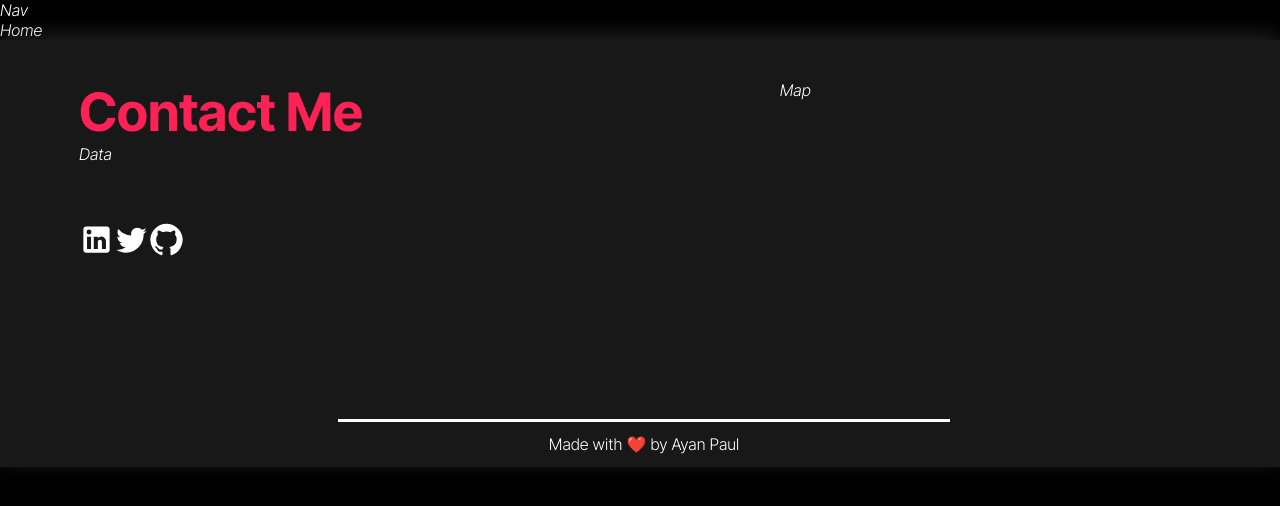
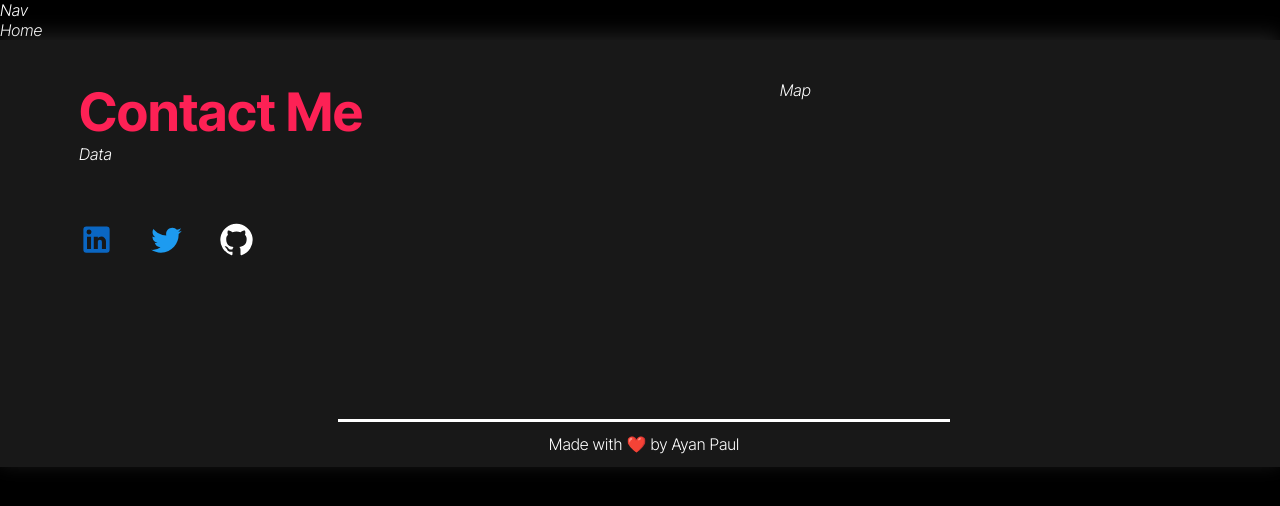
Before and after one commit to Ayanpaul11/Portfolio, a React (Create React App) app: page / in a window 1280 px wide. Shown: the top 506 px of the page. Built offline with nearby package versions, Linux system fonts and the light colour scheme.

Commit message:
Update Footer.jsx

```diff
--- a/src/Components/Footer.jsx
+++ b/src/Components/Footer.jsx
@@ -12,8 +12,8 @@ export default function Footer() {
           <p className={FCss.ContactMe}>Contact Me</p>
           <p>Data</p>
           <div className={FCss.SocialDiv}>
-            <LinkedInIcon fontSize="large" />
-            <TwitterIcon fontSize="large" />
+            <LinkedInIcon fontSize="large" id={FCss.LinkedInIcon} />
+            <TwitterIcon fontSize="large" id={FCss.TwitterIcon} />
             <GitHubIcon fontSize="large" />
           </div>
         </div>
```
